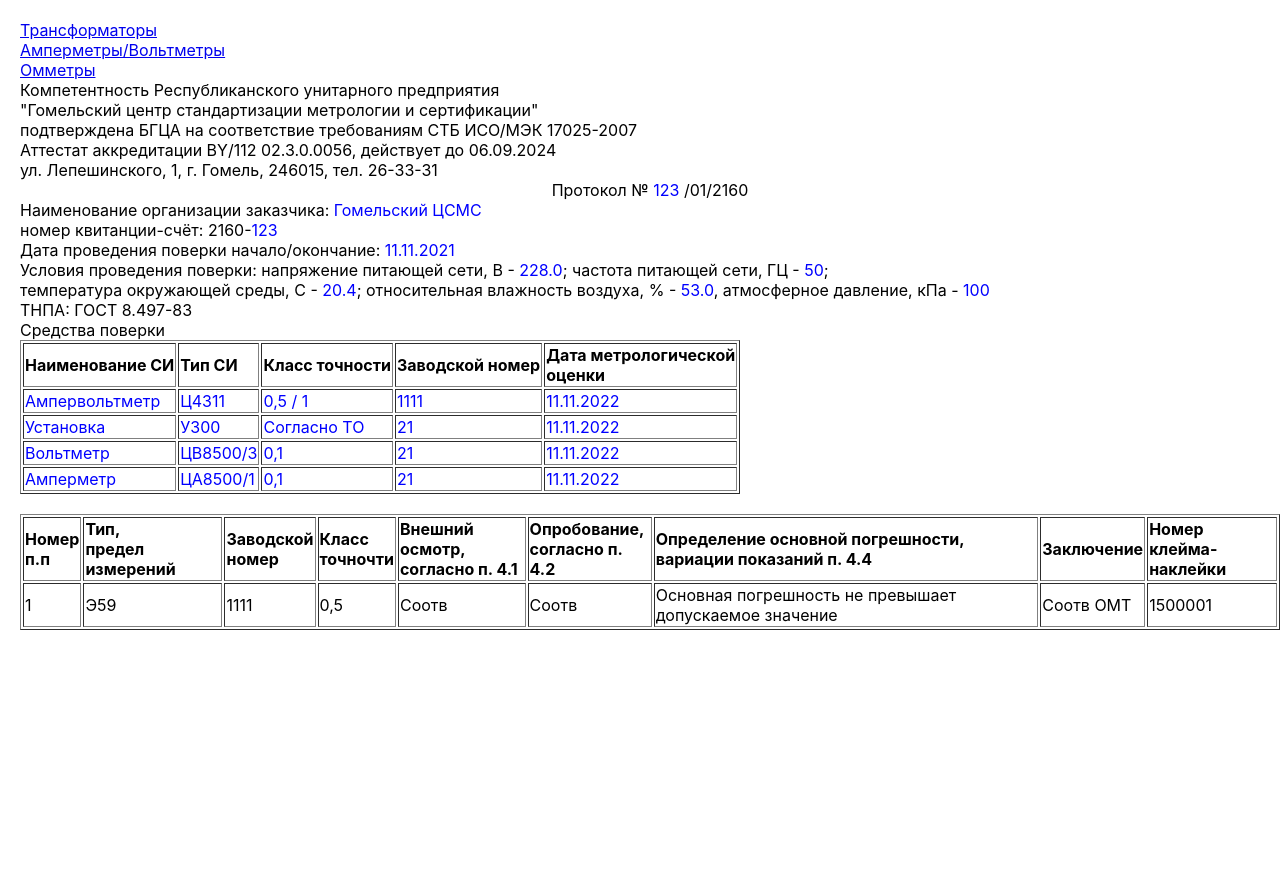
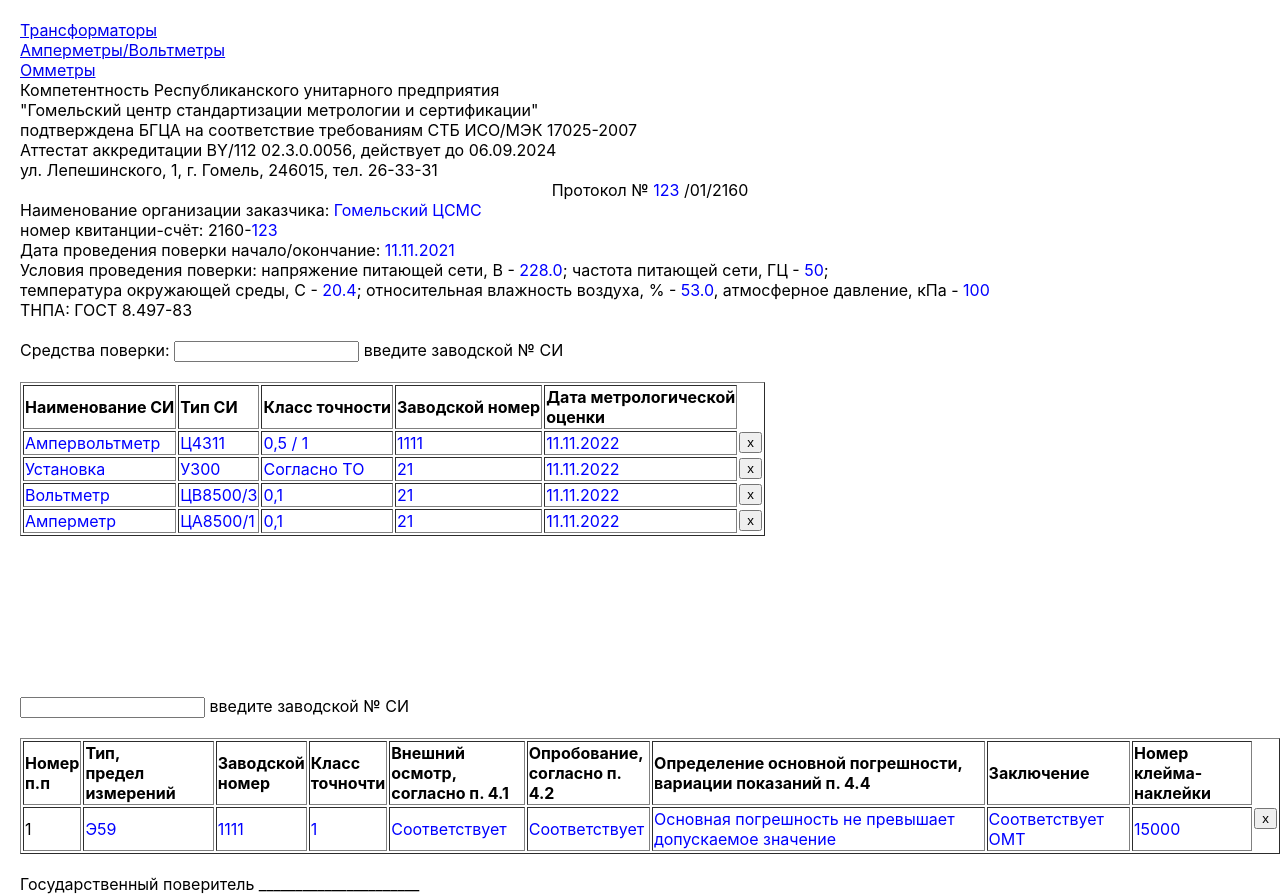
Before and after one commit to Roman160784/report, a React (Create React App) app: page /#/ampermetr in a window 1280 px wide. Before the commit the page ends 800 px from the top, so only its background shows below. Built offline with nearby package versions, Linux system fonts and the light colour scheme.

Commit message:
Add components

```diff
--- a/src/common/amperOhmmetres/amperOhmmetres.tsx
+++ b/src/common/amperOhmmetres/amperOhmmetres.tsx
@@ -1,10 +1,14 @@
 import React from 'react';
 
-export const AmporOhmetres = () => {
+export const AmperOhmetresHeaderStandards = () => {
 
     return (
         <tr>
-
+            <th>Наименование СИ</th>
+            <th>Тип СИ</th>
+            <th>Класс точности </th>
+            <th>Заводской номер </th>
+            <th>Дата метрологической <br /> оценки </th>
         </tr>
     )
 }
--- /dev/null
+++ b/src/common/dataAmperOhmForReport/DataAmperOhmForReport.tsx
@@ -0,0 +1,38 @@
+import React from 'react';
+import { ampermetrType } from '../../redux/AmpermetresReducer';
+import { Button } from '../button';
+import { EditableSpan } from '../input/editableSpan';
+import { EditableSpanNumbers } from '../input/editableSpanNumbers';
+
+export type DataAmperOhmForReportType = {
+    ampermetr: ampermetrType[]
+}
+
+
+export const DataAmperOhmForReport = ({ampermetr, ...props}: DataAmperOhmForReportType) => {
+
+    return (
+        <>
+        {
+            ampermetr.map((el, i) => {
+                return(
+                    <tr key={el.id}>
+                    <td>{i + 1}</td>
+                    <td><EditableSpan title={el.type} changeTitle={()=>[]} /></td>
+                    <td><EditableSpan title={el.number} changeTitle={()=>[]} /></td>
+                    <td><EditableSpan title={el.class} changeTitle={()=>[]} /></td>
+                    <td><EditableSpan title={el.visual} changeTitle={()=>[]} /></td>
+                    <td><EditableSpan title={el.test} changeTitle={()=>[]} /></td>
+                    <td><EditableSpan title={el.infelicity} changeTitle={()=>[]} /></td>
+                    <td><EditableSpan title={el.result} changeTitle={()=>[]} /></td>
+                    <td><EditableSpanNumbers title={el.stigma} changeNumber={()=>[]} /></td>
+                    <Button onClickCallBack={()=> {}}/>
+                </tr>
+                )
+            })
+        }
+
+        </>
+    )
+
+}
--- /dev/null
+++ b/src/common/input/AmperOhmStandardsInput.tsx
@@ -0,0 +1,38 @@
+import React, { ChangeEvent, useState } from 'react';
+
+export type AmprOhmStandardsInputType = {
+    setDataForAmperOhm: (data: string) => void
+}
+
+
+export const AmprOhmStandardsInput = ({setDataForAmperOhm, ...props}: AmprOhmStandardsInputType) => {
+
+    const [value, setValue] = useState('')
+
+    const [error, setError] = useState<string | null>(null)
+
+    const onChangeHandler = (e: ChangeEvent<HTMLInputElement>) => {
+        setValue(e.currentTarget.value)
+        setError(null)
+    }
+
+    const addDataHandler = () => {
+        if (value.trim() !== '' ) {
+            setDataForAmperOhm(value)
+        } else {
+            setError('Не верные данные')
+        }
+    }
+
+    const onBlurHandler = () => {
+        addDataHandler()
+        setValue('')
+    }
+
+    return (
+        <>
+        <input value={value} type="text" onChange={onChangeHandler} onBlur={onBlurHandler} />
+            {error && <div style={{ color: 'red' }}>{error}</div>}
+        </>
+    )
+}
--- a/src/common/input/editableSpanNumbers.tsx
+++ b/src/common/input/editableSpanNumbers.tsx
@@ -3,10 +3,10 @@
 
 type EditableSpanPropsType = {
     title: number
-    changeTitle: (title: number) => void
+    changeNumber: (title: number) => void
 }
 
-export const EditableSpanNumbers = ({ title, changeTitle, ...props }: EditableSpanPropsType) => {
+export const EditableSpanNumbers = ({ title, changeNumber, ...props }: EditableSpanPropsType) => {
 
 
 
@@ -29,7 +29,7 @@
 
 
     const onBlurHandler = () => {
-            changeTitle(value)
+            changeNumber(value)
             setMode(false)
     }
 
--- a/src/common/standarts/standards.tsx
+++ b/src/common/standarts/standards.tsx
@@ -1,4 +1,5 @@
 import React from 'react';
+import { Button } from '../button';
 import { EditableSpan } from '../input/editableSpan';
 
 export type standardType = {
@@ -27,6 +28,7 @@
                     <td><EditableSpan title={st.class} changeTitle={()=>[]}/></td>
                     <td><EditableSpan title={st.number} changeTitle={()=>[]}/></td>
                     <td><EditableSpan title={st.controlDate} changeTitle={()=>[]}/></td>
+                    <Button onClickCallBack={()=> {}}/>
                 </tr>
             )
           })
--- a/src/main/Ampermetres/Ampermetres.tsx
+++ b/src/main/Ampermetres/Ampermetres.tsx
@@ -1,6 +1,10 @@
 import React from 'react';
 import { useSelector } from 'react-redux';
+import { AmperOhmetresHeaderStandards } from '../../common/amperOhmmetres/amperOhmmetres';
+import { Button } from '../../common/button';
+import { DataAmperOhmForReport } from '../../common/dataAmperOhmForReport/DataAmperOhmForReport';
 import { DataHeader } from '../../common/dataHeader';
+import { AmprOhmStandardsInput } from '../../common/input/AmperOhmStandardsInput';
 import { EditableSpan } from '../../common/input/editableSpan';
 import { NameOrganization } from '../../common/nameOrganization';
 import { Standards } from '../../common/standarts/standards';
@@ -11,41 +15,37 @@
 
 export const Ampermetres = () => {
 
-    const ampermetres = useSelector <RootReducerType, ampermetresReducerType[]> (s=> s.ampermetres)
+    const ampermetres = useSelector<RootReducerType, ampermetresReducerType[]>(s => s.ampermetres)
     const standardsAmpermetres = ampermetres.filter(el => el.standardsAmpermetres)
+    const dataAmpermetres = ampermetres.filter(el => el.ampermetr)
 
 
-    return(
+    return (
 
         <div>
             <div>
-               <NameOrganization/>
+                <NameOrganization />
             </div>
             <div className={classes.reportNum}>
-            Протокол № <EditableSpan title={'123'} changeTitle={()=> {}}/> /01/2160
+                Протокол № <EditableSpan title={'123'} changeTitle={() => { }} /> /01/2160
             </div>
             <div>
-             <DataHeader/>
+                <DataHeader />
             </div>
             <div>
                 ТНПА: ГОСТ 8.497-83
             </div>
-            <div>Средства поверки</div>
+            <br />
+            <div>Средства поверки: <AmprOhmStandardsInput setDataForAmperOhm={() => {}}/> <span>введите заводской № СИ</span></div>
+            <br />
             <div>
-
                 <table border={1} >
-                <tr>
-                    <th>Наименование СИ</th>
-                    <th>Тип СИ</th>
-                    <th>Класс точности </th>
-                    <th>Заводской номер </th>
-                    <th>Дата метрологической <br/> оценки </th>
-                </tr>
+                    <AmperOhmetresHeaderStandards />
 
                     {
                         standardsAmpermetres.map(st => {
                             return (
-                            <Standards standard={st.standardsAmpermetres}/>
+                                <Standards standard={st.standardsAmpermetres} />
                             )
                         })
                     }
@@ -54,32 +54,42 @@
 
             </div>
             <br />
+            <br />
+            <br />
+            <br />
+            <br />
+            <br />
+            <br />
+            <br />
+            <div><AmprOhmStandardsInput setDataForAmperOhm={() => {}}/> <span>введите заводской № СИ</span></div>
+            <br />
             <div>
                 <table border={1} >
                     <tr>
-                    <th>Номер<br/> п.п</th>
-                    <th>Тип,<br/> предел измерений</th>
-                    <th>Заводской<br/> номер</th>
-                    <th>Класс<br/> точночти</th>
-                    <th>Внешний осмотр, <br/>согласно п. 4.1</th>
-                    <th>Опробование,<br/> согласно п. 4.2</th>
-                    <th>Определение основной погрешности, <br/> вариации показаний п. 4.4</th>
+                        <th>Номер<br /> п.п</th>
+                        <th>Тип,<br /> предел измерений</th>
+                        <th>Заводской<br /> номер</th>
+                        <th>Класс<br /> точночти</th>
+                        <th>Внешний осмотр, <br />согласно п. 4.1</th>
+                        <th>Опробование,<br /> согласно п. 4.2</th>
+                        <th>Определение основной погрешности, <br /> вариации показаний п. 4.4</th>
                         <th>Заключение</th>
-                    <th>Номер <br/> клейма-наклейки</th>
+                        <th>Номер <br /> клейма-наклейки</th>
                     </tr>
-                <tr>
-                    <td>1</td>
-                    <td>Э59</td>
-                    <td>1111</td>
-                    <td>0,5</td>
-                    <td>Соотв</td>
-                    <td>Соотв</td>
-                    <td>Основная погрешность не превышает допускаемое значение</td>
-                    <td>Соотв ОМТ</td>
-                    <td>1500001</td>
-                </tr>
+                    {
+                        dataAmpermetres.map(data => {
+                            return (
+                                <DataAmperOhmForReport ampermetr={data.ampermetr} />
+                            )
+                        })
+                    }
                 </table>
             </div>
+            <br />
+            <div>
+                Государственный поверитель ______________________ <EditableSpan title={''} changeTitle={() => {}} />
+            </div>
+
         </div>
     )
 
--- a/src/redux/AmpermetresReducer.ts
+++ b/src/redux/AmpermetresReducer.ts
@@ -28,6 +28,7 @@
 }
 
 const initialStateAmpermetres: ampermetresReducerType[] = [{
+
     ampermetr:  [{id: Date.now().toString(),
         count: 1,
         type: 'Э59',
```
Also changed, not shown: src/main/transformersData/transformer.tsx (+13 -13 lines). Lines whose indentation alone changed are shown as unchanged.
